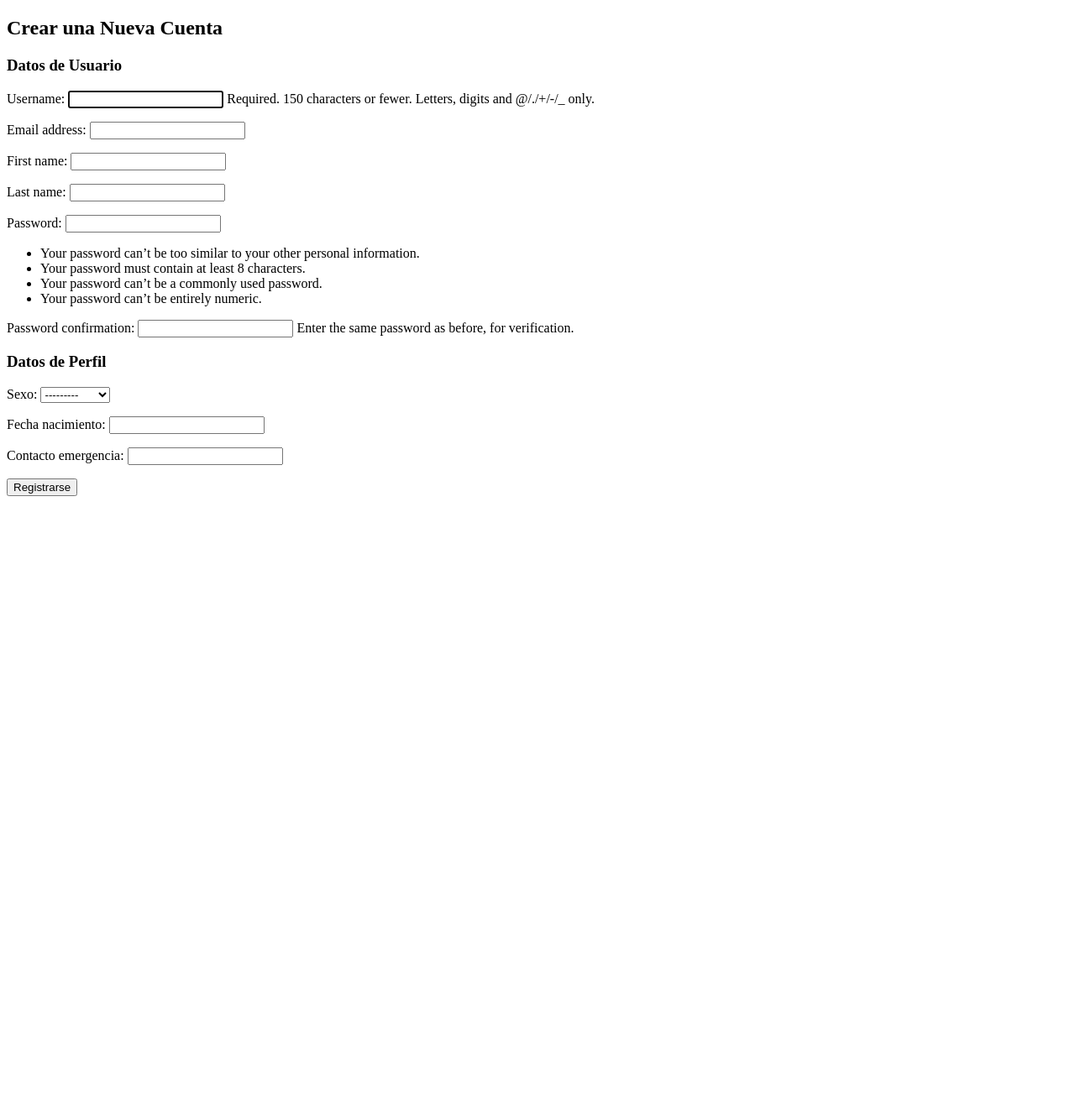
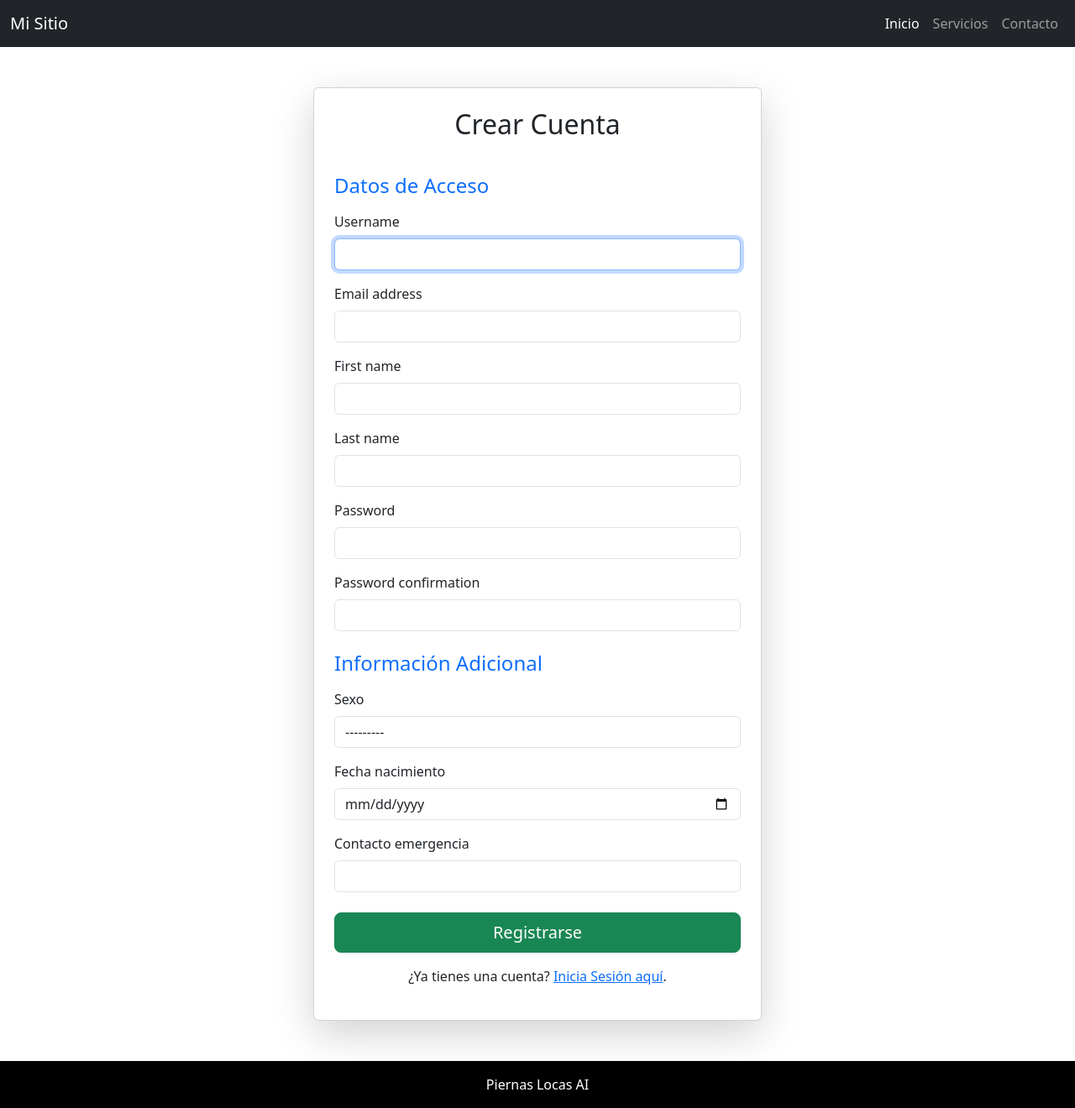
Before and after one commit to Sauce77/piernaslocas-ai, a Django app: page /accounts/signup/ in a window 1280 px wide. Shown: the whole page at 84% size. Before the commit the page ends 591 px from the top, so only its background shows below. Run offline with Django 5.2, Linux system fonts and the light colour scheme.

Commit message:
se modifico signup

```diff
--- a/accounts/forms.py
+++ b/accounts/forms.py
@@ -7,11 +7,11 @@ class LoginForm(forms.Form):
     username = forms.CharField(
         label='Nombre de Usuario',
         max_length=150,
-        widget=forms.TextInput(attrs={'class': 'form-control'})
+        widget=forms.TextInput(attrs={'class': ' form-control w-100'})
     )
     password = forms.CharField(
         label='Contraseña',
-        widget=forms.PasswordInput(attrs={'class': 'form-control'})
+        widget=forms.PasswordInput(attrs={'class': 'form-control w-100'})
     )
 
 class SignupForm(UserCreationForm):
@@ -20,7 +20,15 @@ class SignupForm(UserCreationForm):
         fields = ('username', 'email', 'first_name', 'last_name')
 
 
+
 class ContactoForm(forms.ModelForm):
     class Meta:
         model = Contacto
         exclude = ['user', 'perfil', 'cedula_profesional']
+
+        widgets = {
+            'fecha_nacimiento': forms.DateInput(attrs={
+                'class': 'form-control',
+                'type': 'date'
+            }),
+        }
--- a/accounts/models.py
+++ b/accounts/models.py
@@ -18,7 +18,7 @@ class Contacto(models.Model):
     sexo = models.CharField(max_length=1, choices=OPCIONES_SEXO, null=False, blank=False)
     fecha_nacimiento = models.DateField(null=False, blank=False)
     contacto_emergencia = models.CharField(max_length=10, null=False, blank=False)
-    perfil =  models.CharField(max_length=1, choices=OPCIONES_PERFIL, null=False, blank=False)
+    perfil =  models.CharField(max_length=1, choices=OPCIONES_PERFIL, null=False, blank=False, default='U')
     cedula_profesional = models.CharField(max_length=10, null=True, blank=True)
 
     user = models.ForeignKey(User, on_delete=models.CASCADE)
--- a/accounts/views.py
+++ b/accounts/views.py
@@ -40,9 +40,6 @@ def login_view(request):
 
 def signup_view(request):
 
-    user_form = SignupForm()
-    contacto_form = ContactoForm()
-
     if request.method == 'POST':
 
         # ingresamos las respuestas al form de usuario
@@ -65,6 +62,18 @@ def signup_view(request):
             messages.success(request, f'Cuenta creada exitosamente para {user.username}. ¡Ahora puedes iniciar sesión!')
             return redirect('login')
 
+    else:
+
+        user_form = SignupForm()
+        contacto_form = ContactoForm()
+
+        # Iterar sobre los campos para añadir la clase 'form-control'
+        for field in user_form.fields.values():
+            field.widget.attrs['class'] = 'form-control'
+
+        for field in contacto_form.fields.values():
+            field.widget.attrs['class'] = 'form-control'
+
     contexto = {
         "user_form": user_form,
         "contacto_form": contacto_form,
--- a/templates/accounts/signup.html
+++ b/templates/accounts/signup.html
@@ -1,18 +1,69 @@
 {% extends 'base.html' %}
+{% load static %}
+
+{% block title %}Registro de Usuario{% endblock %}
 
 {% block content %}
-<div class="container">
-    <h2>Crear una Nueva Cuenta</h2>
-    <form method="post">
-        {% csrf_token %}
+<div class="container mt-5">
+    <div class="row justify-content-center">
+        <div class="col-md-8 col-lg-6">
 
-        <h3>Datos de Usuario</h3>
-        {{ user_form.as_p }}
+            <div class="card shadow-lg p-4">
+                <h2 class="card-title text-center mb-4">Crear Cuenta</h2>
 
-        <h3>Datos de Perfil</h3>
-        {{ contacto_form.as_p }}
+                {% if messages %}
+                    {% for message in messages %}
+                        <div class="alert alert-{{ message.tags }} alert-dismissible fade show" role="alert">
+                            {{ message }}
+                            <button type="button" class="btn-close" data-bs-dismiss="alert" aria-label="Close"></button>
+                        </div>
+                    {% endfor %}
+                {% endif %}
+                <form method="post">
+                    {% csrf_token %}
 
-        <button type="submit" class="btn btn-success">Registrarse</button>
-    </form>
+                    <h4 class="mt-3 mb-3 text-primary">Datos de Acceso</h4>
+
+                    {% for field in user_form %}
+                        <div class="mb-3">
+                            <label for="{{ field.id_for_label }}" class="form-label">{{ field.label }}</label>
+                            {{ field }}
+                            {% for error in field.errors %}
+                                <div class="form-text text-danger">{{ error }}</div>
+                            {% endfor %}
+                        </div>
+                    {% endfor %}
+
+                    <h4 class="mt-4 mb-3 text-primary">Información Adicional</h4>
+
+                    {% for field in contacto_form %}
+                        <div class="mb-3">
+                            <label for="{{ field.id_for_label }}" class="form-label">{{ field.label }}</label>
+                            {{ field }}
+                            {% for error in field.errors %}
+                                <div class="form-text text-danger">{{ error }}</div>
+                            {% endfor %}
+                        </div>
+                    {% endfor %}
+
+                    {% if user_form.non_field_errors or perfil_form.non_field_errors %}
+                        <div class="alert alert-danger" role="alert">
+                            {% for error in user_form.non_field_errors %}{{ error }}{% endfor %}
+                            {% for error in perfil_form.non_field_errors %}{{ error }}{% endfor %}
+                        </div>
+                    {% endif %}
+
+                    <div class="d-grid gap-2 mt-4">
+                        <button type="submit" class="btn btn-success btn-lg">Registrarse</button>
+                    </div>
+                </form>
+
+                <p class="text-center mt-3">
+                    ¿Ya tienes una cuenta? <a href="{% url 'login' %}">Inicia Sesión aquí</a>.
+                </p>
+
+            </div>
+        </div>
+    </div>
 </div>
 {% endblock %}
--- a/templates/base.html
+++ b/templates/base.html
@@ -1,13 +1,45 @@
 <!DOCTYPE html>
-<html lang="en">
+<html lang="es">
 <head>
     <meta charset="UTF-8">
     <meta name="viewport" content="width=device-width, initial-scale=1.0">
     <title>{% block title %}{% endblock %}</title>
+    <link href="https://cdn.jsdelivr.net/npm/bootstrap@5.3.3/dist/css/bootstrap.min.css" rel="stylesheet" integrity="sha384-QWTKZyjpPEjISv5WaRU9OFeRpok6YctnYmDr5pNlyT2bRjXh0JMhjY6hW+ALEwIH" crossorigin="anonymous">
 </head>
 <body>
 
-    {% block content %}{% endblock %}
+    <nav class="navbar navbar-expand-lg navbar-dark bg-dark">
+        <div class="container-fluid">
+            <a class="navbar-brand" href="#">Mi Sitio</a>
+            <button class="navbar-toggler" type="button" data-bs-toggle="collapse" data-bs-target="#navbarNav" aria-controls="navbarNav" aria-expanded="false" aria-label="Toggle navigation">
+                <span class="navbar-toggler-icon"></span>
+            </button>
+            <div class="collapse navbar-collapse" id="navbarNav">
+                <ul class="navbar-nav ms-auto">
+                    <li class="nav-item">
+                        <a class="nav-link active" aria-current="page" href="#">Inicio</a>
+                    </li>
+                    <li class="nav-item">
+                        <a class="nav-link" href="#servicios">Servicios</a>
+                    </li>
+                    <li class="nav-item">
+                        <a class="nav-link" href="#contacto">Contacto</a>
+                    </li>
+                </ul>
+            </div>
+        </div>
+    </nav>
 
+    <div class="container my-5">
+        {% block content %}{% endblock %}
+    </div>
+
+    <footer class="py-3 mt-5 bg-black text-white" id="contacto">
+        <div class="container text-center">
+            <p class="mb-0">Piernas Locas AI</p>
+        </div>
+    </footer>
+
+    <script src="https://cdn.jsdelivr.net/npm/bootstrap@5.3.3/dist/js/bootstrap.bundle.min.js" integrity="sha384-YvpcrYf0tY3lHB60NNkmXc5s9fDVZLESaAA55NDzOxhy9GkcIdslK1eN7N6jIeHz" crossorigin="anonymous"></script>
 </body>
 </html>
```
Also changed, not shown: templates/accounts/login.html (+41 -8 lines), db.sqlite3.
